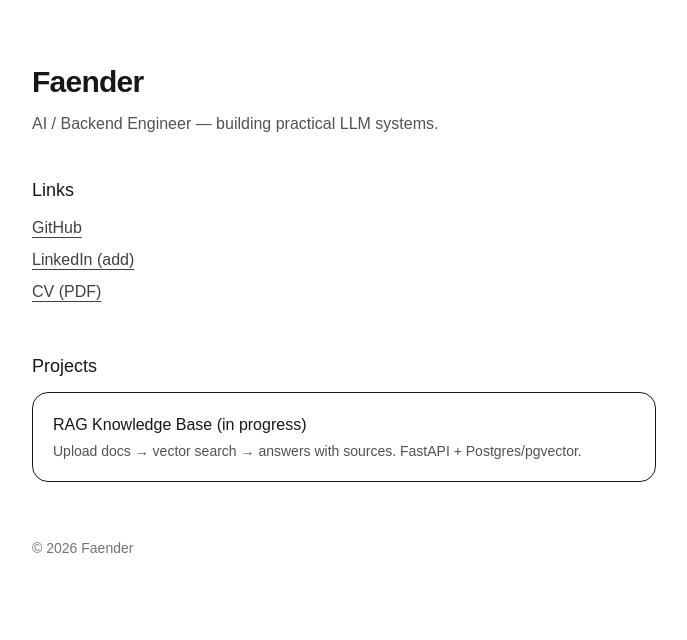
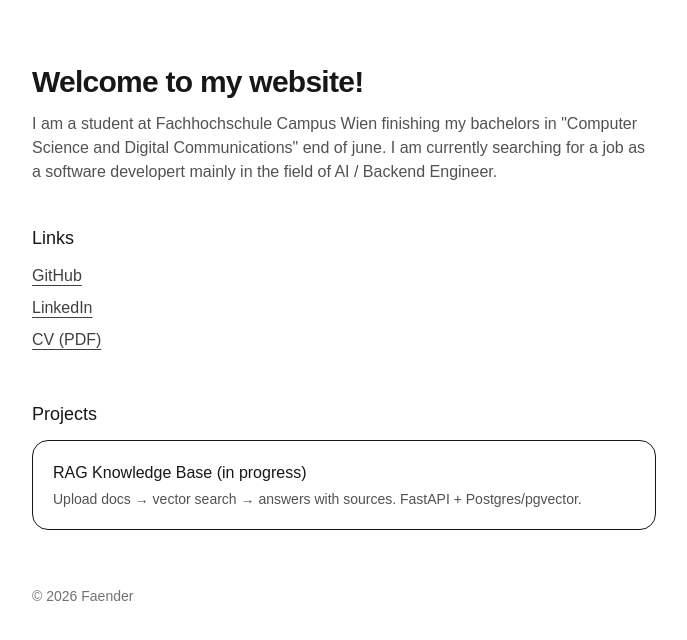
Before and after one commit to faender/faender.dev, a Next.js app: page / in a window 1280 px wide. Shown: the top 640 px of the page, without its empty margins (296-983 px from the left). Built offline with nearby package versions, Linux system fonts and the light colour scheme.

Commit message:
new page layout

```diff
--- a/src/app/page.tsx
+++ b/src/app/page.tsx
@@ -2,9 +2,10 @@ export default function Home() {
   return (
     <main className="mx-auto max-w-2xl px-6 py-16">
       <header className="space-y-3">
-        <h1 className="text-3xl font-semibold tracking-tight">Faender</h1>
+        <h1 className="text-3xl font-semibold tracking-tight">Welcome to my website!</h1>
         <p className="text-base text-neutral-600">
-          AI / Backend Engineer — building practical LLM systems.
+          I am a student at Fachhochschule Campus Wien finishing my bachelors in "Computer Science and Digital Communications" end of june.
+		  I am currently searching for a job as a software developert mainly in the field of AI / Backend Engineer.
         </p>
       </header>
 
@@ -17,8 +18,8 @@ export default function Home() {
             </a>
           </li>
           <li>
-            <a className="underline underline-offset-4" href="#" target="_blank" rel="noreferrer">
-              LinkedIn (add)
+            <a className="underline underline-offset-4" href="https://www.linkedin.com/in/andreas-f%C3%A4nder-8183ab379" target="_blank" rel="noreferrer">
+              LinkedIn
             </a>
           </li>
           <li>
```
